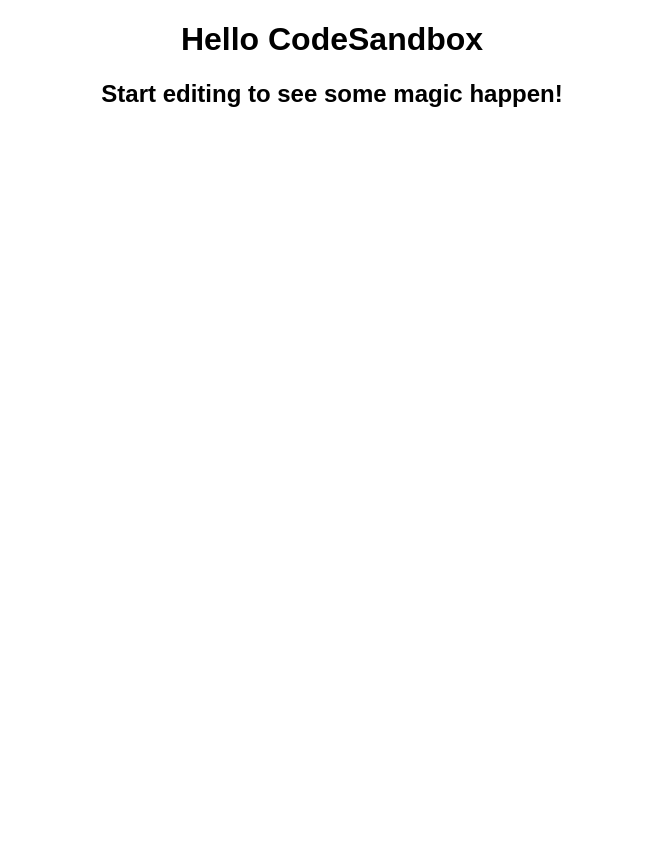
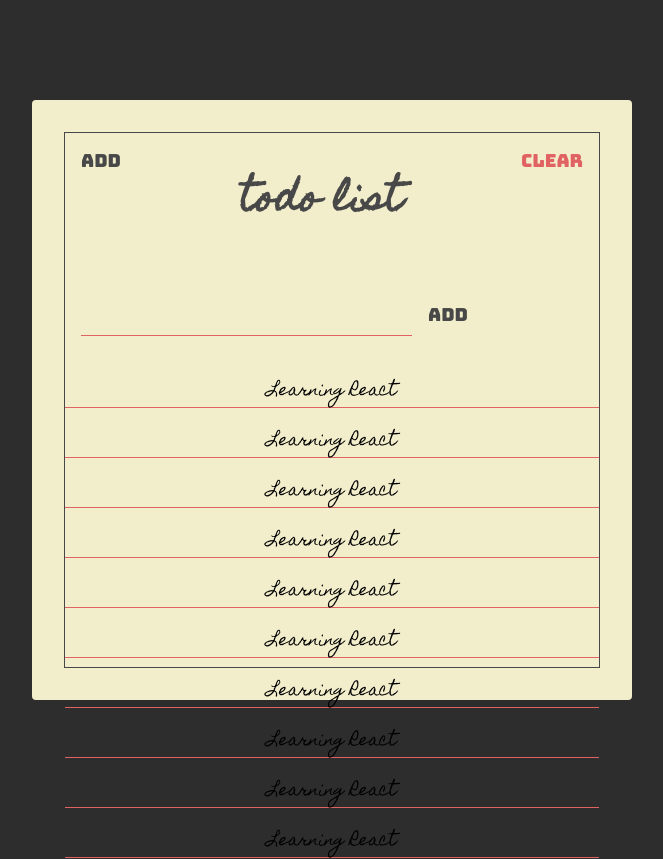
Before and after one commit to bghozi/react-todolist, a React (Create React App) app: page / in a window 1280 px wide. Shown: the whole page, without its empty margins (308-971 px from the left). Before the commit the page ends 800 px from the top, so only its background shows below. Built offline with nearby package versions, Linux system fonts and the light colour scheme.

Commit message:
membuat paper Component

```diff
--- a/package.json
+++ b/package.json
@@ -8,6 +8,7 @@
   ],
   "main": "src/index.js",
   "dependencies": {
+    "prop-types": "15.7.2",
     "react": "16.12.0",
     "react-dom": "16.12.0",
     "react-scripts": "3.0.1"
--- a/public/index.html
+++ b/public/index.html
@@ -1,16 +1,26 @@
 <!DOCTYPE html>
 <html lang="en">
-
   <head>
-	<meta charset="utf-8">
-	<meta name="viewport" content="width=device-width, initial-scale=1, shrink-to-fit=no">
-	<meta name="theme-color" content="#000000">
+    <meta charset="utf-8" />
+    <meta
+      name="viewport"
+      content="width=device-width, initial-scale=1, shrink-to-fit=no"
+    />
+    <meta name="theme-color" content="#000000" />
     <!--
       manifest.json provides metadata used when your web app is added to the
       homescreen on Android. See https://developers.google.com/web/fundamentals/engage-and-retain/web-app-manifest/
     -->
-	<link rel="manifest" href="%PUBLIC_URL%/manifest.json">
-	<link rel="shortcut icon" href="%PUBLIC_URL%/favicon.ico">
+    <link rel="manifest" href="%PUBLIC_URL%/manifest.json" />
+    <link rel="shortcut icon" href="%PUBLIC_URL%/favicon.ico" />
+    <link
+      href="https://fonts.googleapis.com/css2?family=Bungee&display=swap"
+      rel="stylesheet"
+    />
+    <link
+      href="https://fonts.googleapis.com/css2?family=Homemade+Apple&display=swap"
+      rel="stylesheet"
+    />
     <!--
       Notice the use of %PUBLIC_URL% in the tags above.
       It will be replaced with the URL of the `public` folder during the build.
@@ -39,5 +49,4 @@
       To create a production bundle, use `npm run build` or `yarn build`.
     -->
   </body>
-
 </html>
--- a/src/App.js
+++ b/src/App.js
@@ -1,11 +1,56 @@
 import React from "react";
 import "./styles.css";
 
+import Paper from "./components/Paper";
+
 export default function App() {
   return (
-    <div className="App">
-      <h1>Hello CodeSandbox</h1>
-      <h2>Start editing to see some magic happen!</h2>
-    </div>
+    <Paper>
+      <section className="header">
+        <button className="header-btn main-black-color">Add</button>
+        <h1 className="header-title">Todo list</h1>
+        <button className="header-btn main-red-color">Clear</button>
+      </section>
+
+      <section className="add">
+        <form action="add-form">
+          <input type="text" className="add-input" />
+          <button className="add-btn main-black-color">Add</button>
+        </form>
+      </section>
+
+      <section className="todos">
+        <div className="todo">
+          <span className="todo-text">Learning React</span>
+        </div>
+        <div className="todo">
+          <span className="todo-text">Learning React</span>
+        </div>
+        <div className="todo">
+          <span className="todo-text">Learning React</span>
+        </div>
+        <div className="todo">
+          <span className="todo-text">Learning React</span>
+        </div>
+        <div className="todo">
+          <span className="todo-text">Learning React</span>
+        </div>
+        <div className="todo">
+          <span className="todo-text">Learning React</span>
+        </div>
+        <div className="todo">
+          <span className="todo-text">Learning React</span>
+        </div>
+        <div className="todo">
+          <span className="todo-text">Learning React</span>
+        </div>
+        <div className="todo">
+          <span className="todo-text">Learning React</span>
+        </div>
+        <div className="todo">
+          <span className="todo-text">Learning React</span>
+        </div>
+      </section>
+    </Paper>
   );
 }
--- /dev/null
+++ b/src/components/Paper.jsx
@@ -0,0 +1,18 @@
+import React from "react";
+import PropTypes from "prop-types";
+
+const Paper = ({ children, height }) => {
+  return (
+    <div className="container">
+      <div className="frame">{children}</div>
+    </div>
+  );
+};
+
+Paper.PropTypes = {
+  children: PropTypes.oneOfType([
+    PropTypes.arrayOf(PropTypes.node),
+    PropTypes.node
+  ])
+};
+export default Paper;
--- a/src/styles.css
+++ b/src/styles.css
@@ -1,4 +1,155 @@
-.App {
+* {
+  box-sizing: border-box;
+}
+
+:root {
+  --main-red-color: #e06262;
+  --main-black-color: #484848;
+}
+
+.main-red-color {
+  color: var(--main-red-color);
+}
+
+.main-black-color {
+  color: var(--main-black-color);
+}
+
+html {
+  font-size: 10px;
+}
+
+body {
+  display: flex;
+  justify-content: center;
+  align-content: center;
+  align-items: center;
+
+  background-color: #2d2d2d;
+  height: 100vh;
+}
+
+body,
+html {
+  margin: 0;
+  padding: 0;
   font-family: sans-serif;
+}
+
+.container {
+  width: 600px;
+  height: 600px;
+  background-color: #f2eecb;
+  border-radius: 4px;
+
+  padding: 32px;
+}
+
+.frame {
+  border: 1px solid var(--main-black-color);
+  height: 100%;
+
+  display: flex;
+  flex-direction: column;
+  justify-content: space-between;
+}
+
+.header {
+  display: flex;
+  align-items: flex-start;
+}
+
+.header-title {
+  flex: 2;
   text-align: center;
+
+  color: var(--main-black-color);
+  font-size: 3.6rem;
+  font-family: "Homemade Apple", sans-serif;
+  text-transform: lowercase;
 }
+
+.header-btn {
+  font-size: 1.8rem;
+  font-family: "Bungee", sans-serif;
+
+  padding: 16px;
+  cursor: pointer;
+
+  background: unset;
+  border: unset;
+  outline: unset;
+}
+
+.header-btn.main-red-color:active {
+  text-shadow: 1px 1px 2px var(--main-red-color);
+}
+
+.header-btn.main-black-color:active {
+  text-shadow: 1px 1px 2px var(--main-black-color);
+}
+
+.add-btn.main-black-color:active {
+  text-shadow: 1px 1px 2px var(--main-black-color);
+}
+.add {
+  padding: 16px;
+}
+
+.add-form {
+  display: flex;
+  align-items: flex-start;
+}
+
+.add-input {
+  background: unset;
+  border: unset;
+  padding: 0 64px;
+
+  flex: 1;
+
+  border-bottom: 1px solid var(--main-red-color);
+  outline: unset;
+
+  font-family: "Homemade Apple", sans-serif;
+  font-size: 16px;
+  text-transform: lowercase;
+}
+
+.add-btn {
+  font-size: 1.8rem;
+  font-family: "Bungee", sans-serif;
+
+  padding: 16px;
+  padding-right: unset;
+  cursor: pointer;
+
+  background: unset;
+  border: unset;
+  outline: unset;
+}
+
+.todos {
+  display: flex;
+  flex-direction: column;
+}
+
+.todo {
+  position: relative;
+
+  flex: 1 0 auto;
+  text-align: center;
+
+  min-height: 34px;
+  margin: 16px 0 0;
+  font-family: "Homemade Apple", sans-serif;
+  font-size: 16px;
+
+  border-bottom: 1px solid var(--main-red-color);
+}
+
+.todo-text {
+  position: absolute;
+  left: 50%;
+  transform: translate(-50%);
+}
```
Also changed, not shown: src/components/Header.jsx (added), src/components/TodoForm.jsx (added), src/components/Todos.jsx (added), src/layout/Container.jsx (added), src/layout/Item.jsx (added). Lines whose indentation alone changed are shown as unchanged.
